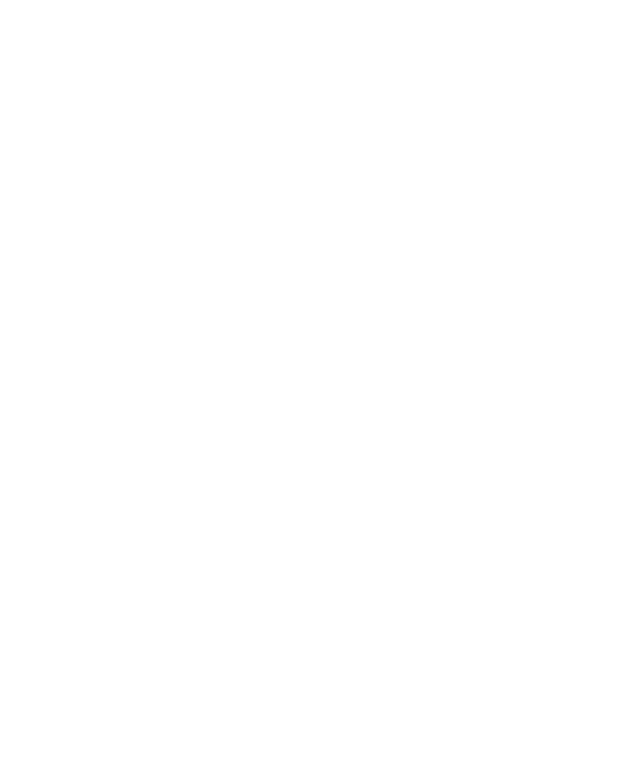
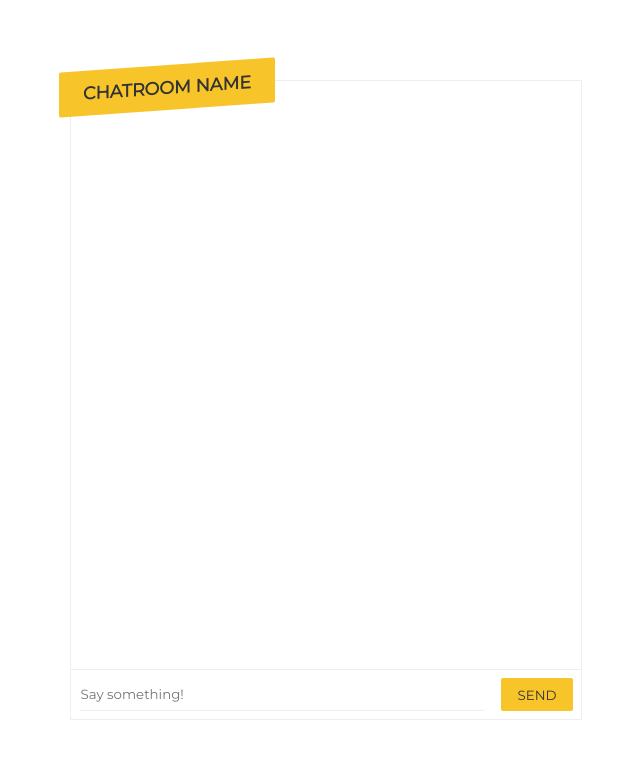
Before and after one commit to sukhmansra64/messenger-app-frontend, a React (Create React App) app in the folder messenger-front/: page /chatroom/1 in a window 1280 px wide. Shown: the top 758 px of the page, without its empty margins (314-954 px from the left). Built offline with nearby package versions, Linux system fonts and the light colour scheme.

Commit message:
Update
Socket.io client added to interact with the back-end. Added chatroom and requiring authentication token.

```diff
--- a/messenger-front/package.json
+++ b/messenger-front/package.json
@@ -10,6 +10,7 @@
     "react": "^17.0.2",
     "react-dom": "^17.0.2",
     "react-scripts": "4.0.3",
+    "socket.io-client": "^4.1.3",
     "sweetalert2": "^11.0.19",
     "web-vitals": "^1.1.2"
   },
--- a/messenger-front/src/App.js
+++ b/messenger-front/src/App.js
@@ -1,27 +1,62 @@
-import {BrowserRouter, Switch,Route} from "react-router-dom";
+import React from "react";
+import { BrowserRouter, Switch, Route } from "react-router-dom";
 import Login from "./Pages/Login";
 import Register from "./Pages/Register";
 import Dashboard from "./Pages/Dashboard";
-import Index from './Pages/Index'
+import Index from "./Pages/Index";
+import Chatroom from "./Pages/Chatroom";
+import io from "socket.io-client";
+import makeToast from "./Toaster";
 
 function App() {
+    const [socket, setSocket] = React.useState(null);
+
+    const setupSocket = () => {
+        const token = localStorage.getItem("CC_Token");
+        if (token && !socket) {
+            const newSocket = io("http://localhost:3000", {
+                query: {
+                    token: localStorage.getItem("CC_Token"),
+                },
+            });
+
+            newSocket.on("disconnect", () => {
+                setSocket(null);
+                setTimeout(setupSocket, 3000);
+                makeToast("error", "Socket Disconnected!");
+            });
+
+            newSocket.on("connect", () => {
+                makeToast("success", "Socket Connected!");
+            });
+
+            setSocket(newSocket);
+        }
+    };
+
+    React.useEffect(() => {
+        setupSocket();
+        //eslint-disable-next-line
+    }, []);
+
     return (
         <BrowserRouter>
             <Switch>
-          <Route
-              path="/"
-              component={Index}
-              exact
-          />
+                <Route path="/" component={Index} exact />
                 <Route
                     path="/login"
-              component={Login}
+                    render={() => <Login setupSocket={setupSocket} />}
                     exact
                 />
                 <Route path="/register" component={Register} exact />
                 <Route
                     path="/dashboard"
-              component={Dashboard}
+                    render={() => <Dashboard socket={socket} />}
+                    exact
+                />
+                <Route
+                    path="/chatroom/:id"
+                    render={() => <Chatroom socket={socket} />}
                     exact
                 />
             </Switch>
--- a/messenger-front/src/Pages/Chatroom.js
+++ b/messenger-front/src/Pages/Chatroom.js
@@ -1,11 +1,33 @@
-import React from 'react';
+import React from "react";
+import { withRouter } from "react-router-dom";
 
-const Login = () =>{
-    return(
-        <div>
-            Login
+const Chatroom = ({ match, socket }) => {
+    const chatroomId = match.params.id;
+    return (
+        <div className="chatroomPage">
+            <div className="chatroomSection">
+                <div className="cardHeader">Chatroom Name</div>
+                <div className="chatroomContent">
+
+                </div>
+                <div className="chatroomActions">
+                    <div>
+                        <input
+                            type="text"
+                            name="message"
+                            placeholder="Say something!"
+
+                        />
+                    </div>
+                    <div>
+                        <button className="join">
+                            Send
+                        </button>
+                    </div>
+                </div>
+            </div>
         </div>
     );
-}
+};
 
-export default Login;
+export default withRouter(Chatroom);
--- a/messenger-front/src/Pages/Dashboard.js
+++ b/messenger-front/src/Pages/Dashboard.js
@@ -1,6 +1,25 @@
 import React from 'react';
+import axios from "axios";
+import { Link } from "react-router-dom";
 
 const Dashboard = () =>{
+    const [chatrooms, setChatrooms] = React.useState([]);
+    const getChatrooms = () => {
+        axios.get("http://localhost:3000/chatroom", {
+                headers: {
+                    Authorization: localStorage.getItem("CC_Token"),
+                },
+            }).then((response) => {
+                setChatrooms(response.data);
+            }).catch((err) => {
+                setTimeout(getChatrooms, 3000);
+            });
+    };
+    React.useEffect(() => {
+        getChatrooms();
+        console.log(chatrooms)
+        // eslint-disable-next-line
+    }, []);
     return(
         <div className='card'>
             <div className='cardHeader'>Chatrooms</div>
@@ -10,6 +29,16 @@
                     <input type='text' name='chatroomName' id='chatroomName' placeholder='Name'/>
                 </div>
                 <button>Create</button>
+                <div className="chatrooms">
+                    {chatrooms.map((chatroom) => (
+                        <div key={chatroom._id} className="chatroom">
+                            <div>{chatroom.name}</div>
+                            <Link to={"/chatroom/" + chatroom._id}>
+                                <div className="join">Join</div>
+                            </Link>
+                        </div>
+                    ))}
+                </div>
             </div>
         </div>
     );
--- a/messenger-front/src/Pages/Login.js
+++ b/messenger-front/src/Pages/Login.js
@@ -1,6 +1,7 @@
 import React from 'react';
 import axios from "axios";
 import makeToast from "../Toaster";
+import {withRouter} from "react-router";
 
 const Login = (props) =>{
     const emailRef = React.createRef();
@@ -48,4 +49,4 @@
     );
 }
 
-export default Login;
+export default withRouter(Login);
--- /dev/null
+++ b/messenger-front/src/Styles/chatroom.css
@@ -0,0 +1,56 @@
+.chatroomPage {
+    display: grid;
+    align-items: center;
+    justify-content: center;
+    height: 100vh;
+    width: 100vw;
+    margin: -8px;
+}
+
+.chatroomSection {
+    width: 40vw;
+    height: 80vh;
+    margin: auto;
+    border: 1px solid #eee;
+    position: relative;
+}
+
+.chatroomContent {
+    position: absolute;
+    top: 2.5rem;
+    left: 0;
+    right: 0;
+    bottom: 3.5rem;
+    padding: 0.5rem;
+    overflow: auto;
+}
+
+.chatroomActions {
+    position: absolute;
+    bottom: 0;
+    left: 0;
+    right: 0;
+    padding: 0.5rem;
+    display: grid;
+    grid-template-columns: 1fr 72px;
+    grid-gap: 1rem;
+    border-top: 1px solid #eee;
+}
+
+.chatroomActions button {
+    height: 100%;
+}
+
+.message {
+    margin-bottom: 0.25rem;
+}
+
+.otherMessage {
+    color: #0099cc;
+    font-weight: bold;
+}
+
+.ownMessage {
+    color: #00cc00;
+    font-weight: bold;
+}
--- a/messenger-front/src/index.js
+++ b/messenger-front/src/index.js
@@ -2,6 +2,7 @@
 import ReactDOM from 'react-dom';
 import App from './App';
 import './Styles/common.css';
+import './Styles/chatroom.css';
 
 ReactDOM.render(
     <App />,
--- a/package.json
+++ b/package.json
@@ -1,6 +1,7 @@
 {
   "dependencies": {
     "react-bootstrap": "^1.6.1",
+    "react-router": "^5.2.0",
     "react-router-dom": "^5.2.0"
   }
 }
```
Also changed, not shown: 2 other files (tests, documents, lock files or other folders). Lines whose indentation alone changed are shown as unchanged.
